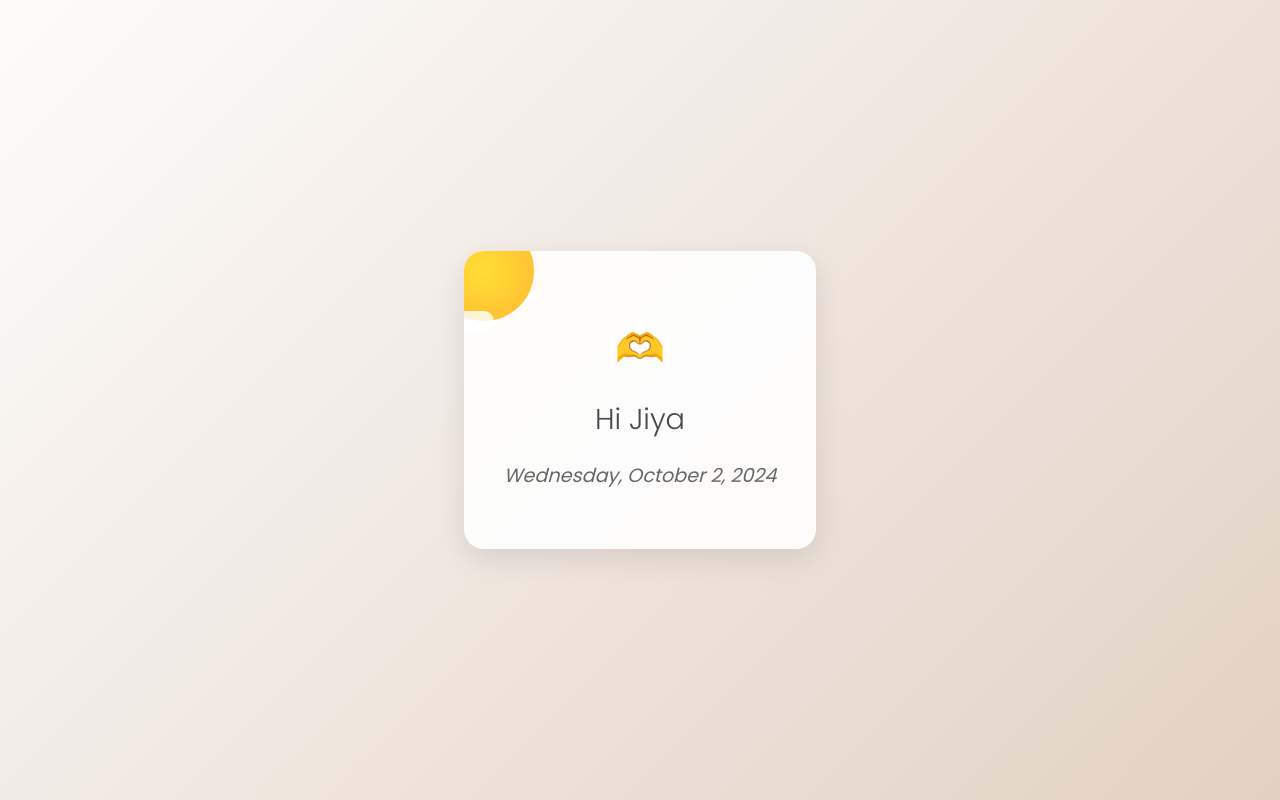
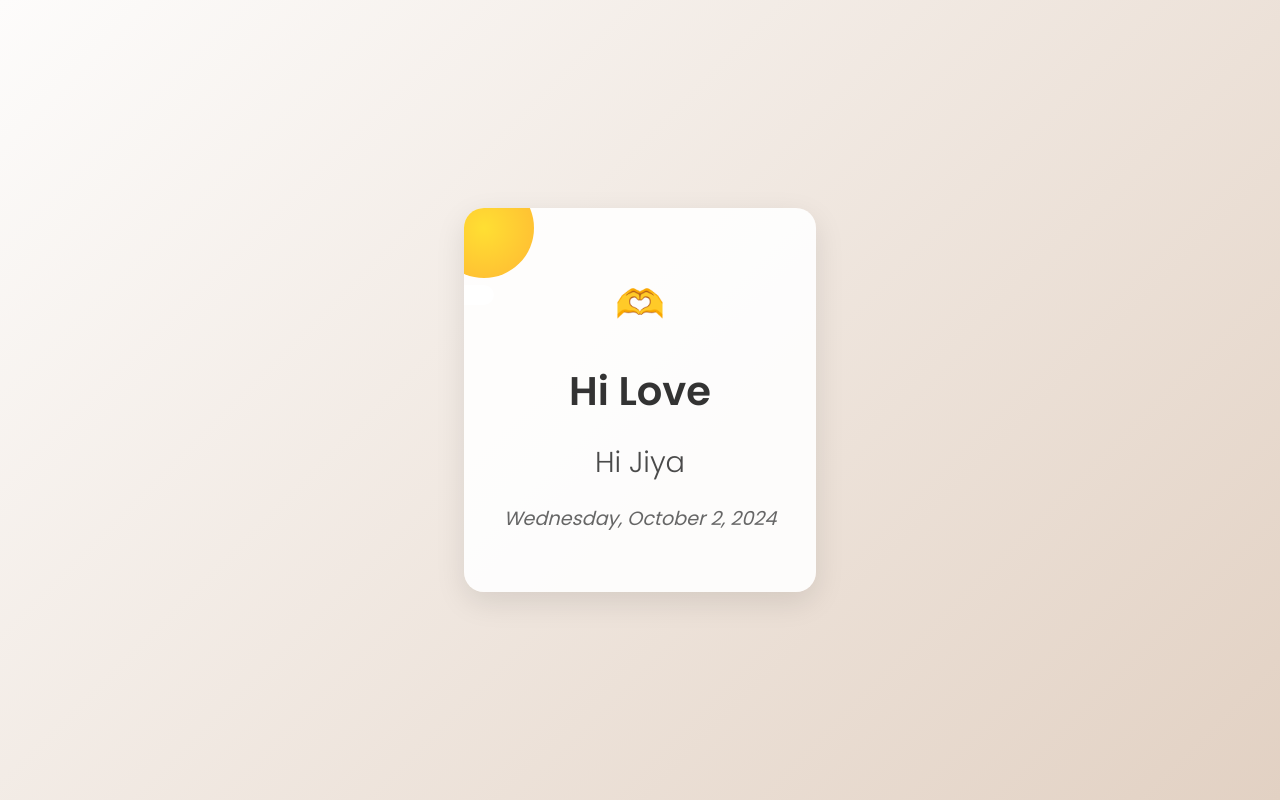
Before and after one commit to chrisvinsonk/chrisvinsonk.github.io, a plain HTML site: page index.html in a window 1280 px wide. Drawn offline with Linux system fonts and the light colour scheme; no server answers.

Commit message:
Update index.html

```diff
--- a/index.html
+++ b/index.html
@@ -96,38 +96,34 @@
         <div class="cloud"></div>
         <div class="cloud"></div>
         <h1>🫶</h1>
+        <h1>Hi Love</h1>
         <p id="greeting"></p>
         <p id="date"></p>
     </div>
 
     <script>
-        const greetings = [
-            "Hi Jiya"
-            // "Rise and shine!",
-            // "Have a fantastic day ahead!",
-            // "Wishing you a wonderful morning!",
-            // "May your day be filled with joy!",
-            // "Good morning, sunshine!",
-            // "Here's to a great day!",
-            // "Sending you positive vibes for the day!",
-            // "Hope your day is as amazing as you are!",
-            // "Start your day with a smile!",
-            // "Embrace the new day with open arms!"
-        ];
+        // Function to fetch love quotes from an API
+        async function fetchLoveQuote() {
+    try {
+        const response = await fetch('https://api.quotable.io/quotes?tags=love');
+        const data = await response.json();
+        const randomQuote = data.results[Math.floor(Math.random() * data.results.length)];
+        document.getElementById('greeting').textContent = randomQuote.content;
+    } catch (error) {
+        console.error('Error fetching the love quote:', error);
+        document.getElementById('greeting').textContent = "Hi Jiya"; // Fallback greeting
+    }
+}
 
-        function getRandomGreeting() {
-            const index = Math.floor(Math.random() * greetings.length);
-            return greetings[index];
-        }
 
         function updateGreeting() {
-            const greetingElement = document.getElementById('greeting');
             const dateElement = document.getElementById('date');
-
-            greetingElement.textContent = getRandomGreeting();
             dateElement.textContent = new Date().toLocaleDateString(undefined, { weekday: 'long', year: 'numeric', month: 'long', day: 'numeric' });
 
-            // Trigger animation
+            fetchLoveQuote(); // Fetch the new love quote on page load
+
+            // Trigger animation for the greeting
+            const greetingElement = document.getElementById('greeting');
             greetingElement.style.opacity = '0';
             greetingElement.style.transform = 'translateY(20px)';
             setTimeout(() => {
@@ -140,12 +136,17 @@
         updateGreeting();
 
         // Update greeting every day at midnight
-        setInterval(() => {
+        function updateAtMidnight() {
             const now = new Date();
-            if (now.getHours() === 0 && now.getMinutes() === 0) {
+            const msUntilMidnight = new Date(now.getFullYear(), now.getMonth(), now.getDate() + 1).getTime() - now.getTime();
+
+            setTimeout(() => {
                 updateGreeting();
-            }
-        }, 60000); // Check every minute
+                setInterval(updateGreeting, 86400000); // 24 hours in milliseconds
+            }, msUntilMidnight);
+        }
+
+        updateAtMidnight();
     </script>
 </body>
 </html>
```
